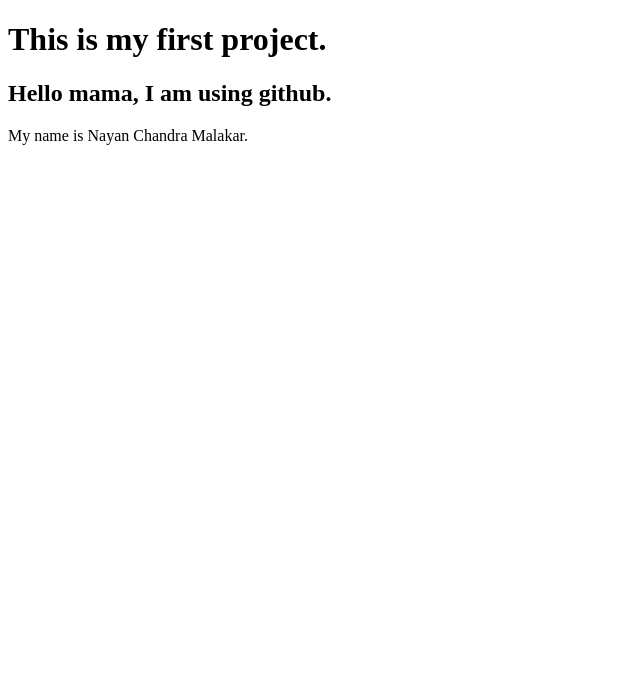
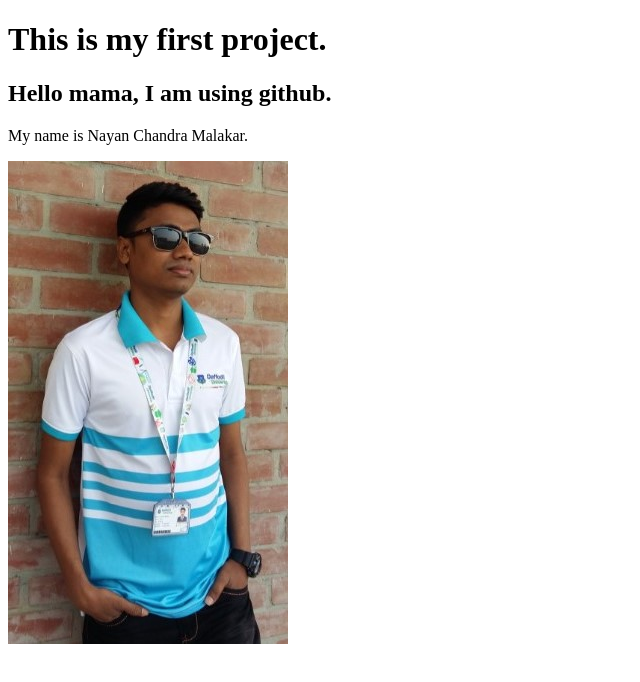
Before and after one commit to nayancm/my-first-website, a plain HTML site: page index.html in a window 1280 px wide. Shown: the whole page, without its empty margins (0-640 px from the left). Drawn offline with Linux system fonts and the light colour scheme.

Commit message:
insert my diu picture.

```diff
--- a/index.html
+++ b/index.html
@@ -9,5 +9,6 @@
     <h1>This is my first project.</h1>
     <h2>Hello mama, I am using github.</h2>
     <p>My name is Nayan Chandra Malakar.</p>
+    <img src="diu.jpg" alt="My diu pic">
 </body>
 </html>
```
Also changed, not shown: diu.jpg (added).
